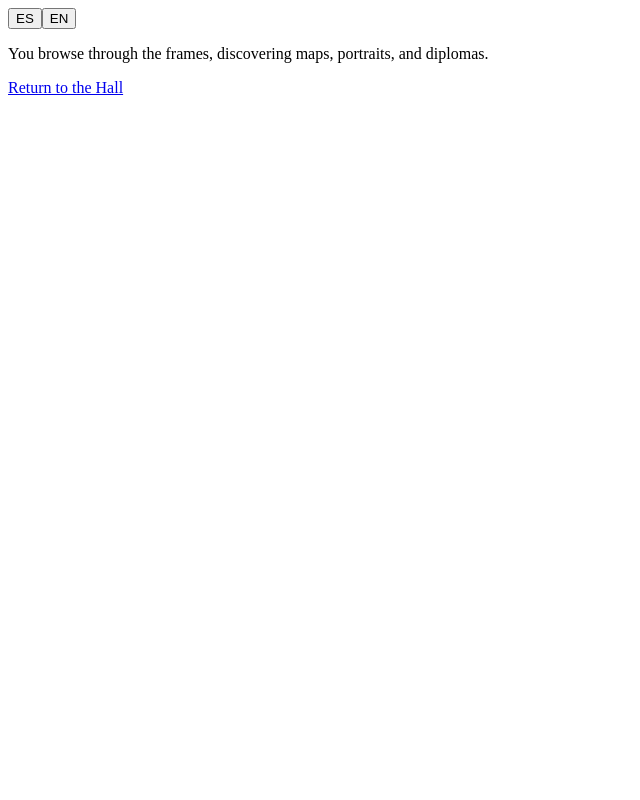
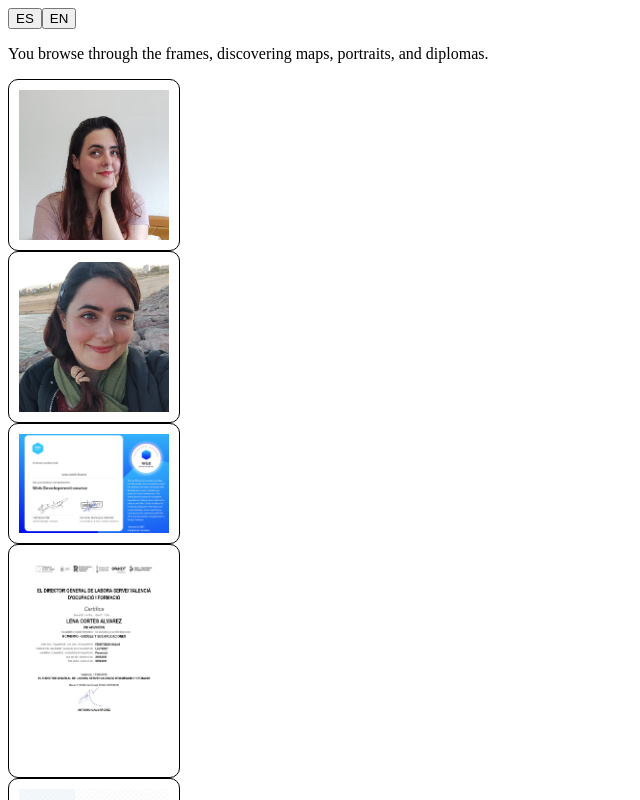
Before and after one commit to LenaH92/portfolioAdventure, a React (Vite) app: page /frames in a window 1280 px wide. Shown: the top 800 px of the page, without its empty margins (0-640 px from the left). Built offline with nearby package versions, Linux system fonts and the light colour scheme.

Commit message:
pictures in gallery showing

```diff
--- a/src/App.css
+++ b/src/App.css
@@ -33,3 +33,17 @@
   border: 1px solid #ccc;
   margin-bottom: 1rem;
 }
+
+.galleryImgCard {
+  display: flex;
+  flex-wrap: wrap;
+  gap: 10px;
+}
+
+.galleryImgCard img {
+  max-width: 150px;
+  max-height: auto;
+  padding: 10px;
+  border: solid 1px;
+  border-radius: 10px;
+}
--- a/src/components/modals/GalleryModal.jsx
+++ b/src/components/modals/GalleryModal.jsx
@@ -0,0 +1,6 @@
+const GalleryModal = () => {
+    return (<>
+        <h3>Hello</h3></>);
+}
+
+export default GalleryModal;
--- a/src/pages/FramesPage.jsx
+++ b/src/pages/FramesPage.jsx
@@ -1,5 +1,15 @@
 import { useTranslation } from "react-i18next";
 import { Link } from "react-router-dom";
+import { useModal } from "../contexts/ModalContext";
+
+import image1 from "../assets/Lena1.jpg";
+import image2 from "../assets/Lena2.jpg";
+import image3 from "../assets/IronhackDiplomaLenaCortes.png";
+import image4 from "../assets/GoogleapplicationsLena.jpg";
+import image5 from "../assets/Google_AI_En_LenaCortes_page-0001.jpg";
+import image6 from "../assets/diplomaCiberseguridadLenaCortes.jpg";
+
+const imgArr = [image1, image2, image3, image4, image5, image6]
 
 const FramesPage = () => {
     const { t } = useTranslation()
@@ -7,8 +17,18 @@ const FramesPage = () => {
     const description = t("frames.descriptiveText");
     const backTo = t("frames.backTo")
 
+    const { openModal } = useModal()
+
     return (<><div>
         <p>{description}</p>
+        {<div className="galleryDiv">
+            {imgArr.map((img, index) => (
+                <div key={index} className="galleryImgCard" onClick={() => openModal('gallery', img)}>
+                    <img src={img} alt="Image" />
+                </div>
+            ))}
+
+        </div>}
         <Link to="/hall">{backTo} </Link>
     </div></>);
 }
```
Also changed, not shown: src/assets/Lena1.jpg (added), src/assets/Lena2.jpg (added).
